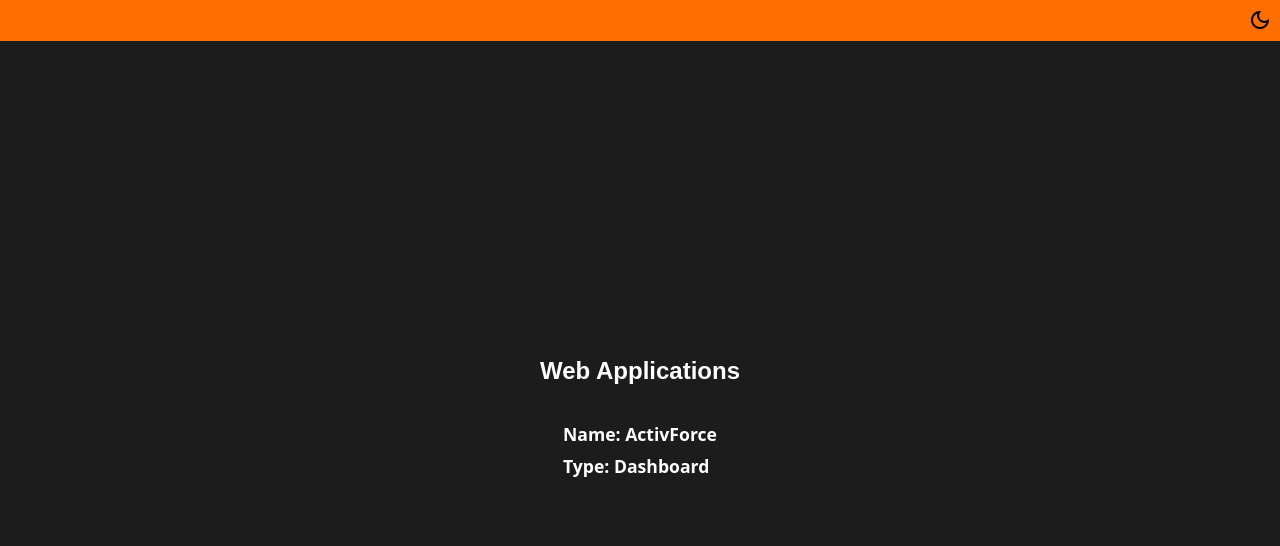
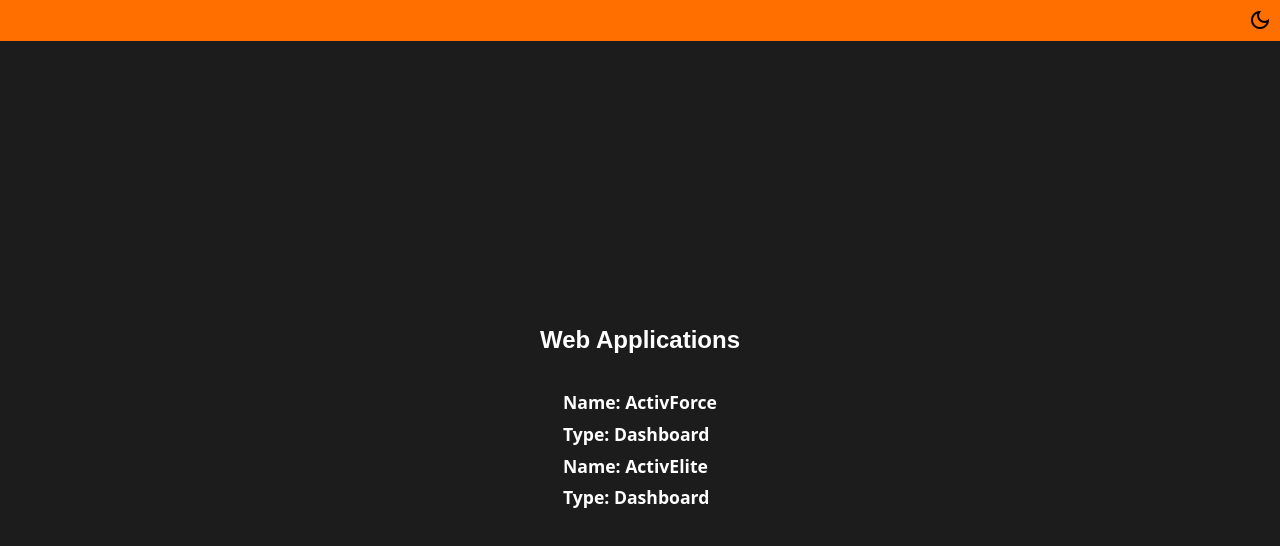
Before and after one commit to Shiinoya/HidalgoSoftware, a SvelteKit app: page /portfolio/web-applications in a window 1280 px wide. Shown: the top 546 px of the page. Built offline with nearby package versions, Linux system fonts and the light colour scheme; a web font is replaced by a local one.

Commit message:
New WebApp type

```diff
--- a/src/routes/portfolio/web-applications/+page.svelte
+++ b/src/routes/portfolio/web-applications/+page.svelte
@@ -1,7 +1,16 @@
 <script lang="ts">
-  const webApps = [
+  type WebApp = {
+    name: string;
+    type: string;
+  };
+
+  const webApps: WebApp[] = [
     {
       name: 'ActivForce',
+      type: 'Dashboard'
+    },
+    {
+      name: 'ActivElite',
       type: 'Dashboard'
     }
   ];
```
